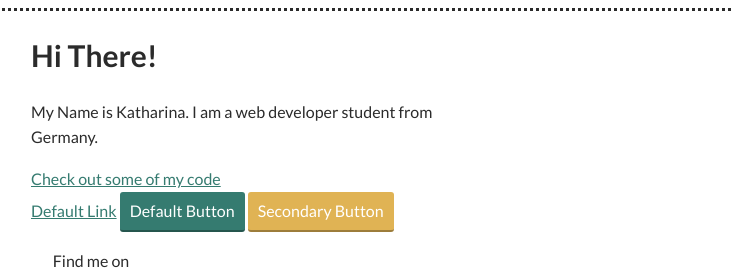
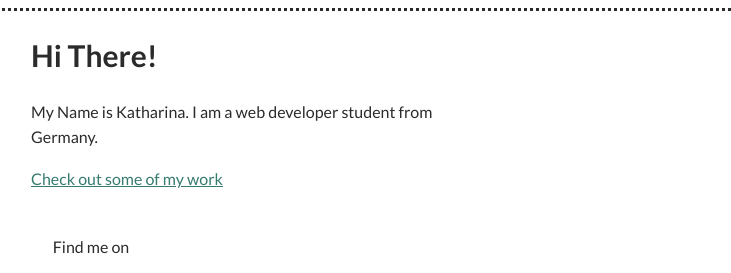
Before and after one commit to Kathanira/Portfolio-website, a plain HTML site: page index.html in a window 1280 px wide. Shown: the part 90-363 px from the top of the page, 549-1280 px from the left. Drawn offline with nearby package versions, Linux system fonts and the light colour scheme.

Commit message:
Updated the links and buttons

```diff
--- a/index.html
+++ b/index.html
@@ -10,11 +10,11 @@
 	<!-- import der font-->
 	<link href="https://fonts.googleapis.com/css2?family=Lato:wght@400;700&display=swap" rel="stylesheet">
 
-
 	<!-- aus dem Skript bei html rein um es mit css zu verknüpfen -->
 	<link rel="stylesheet" type="text/css" href="css/style.production.css">
 	<!-- siehe href="css/styles.css" ORDNER/DATEI-->
 </head>
+
 <body>
 	<!-- Header -->
 	<header class="page-header">
@@ -55,12 +55,13 @@
 			My Name is Katharina. I am a <span>web</span> developer student from Germany.
 		</p>
 		<!-- hashtag is a placeholder for the link -->
-		<a href="#">Check out some of my code</a> <br>
+		<a href="work.html">Check out some of my work</a> <br>
 
-		<a href="#">Default Link</a>
+		<!--<a href="#">Default Link</a>
+
 	  <button type="button">Default Button</button>
 	  <button class="button__secondary">Secondary Button</button>
-	 <!-- Test zu designen von Links und Buttons Stelle?-->
+	 Test zu designen von Links und Buttons Stelle?-->
  </div>
 
  </div>
```
